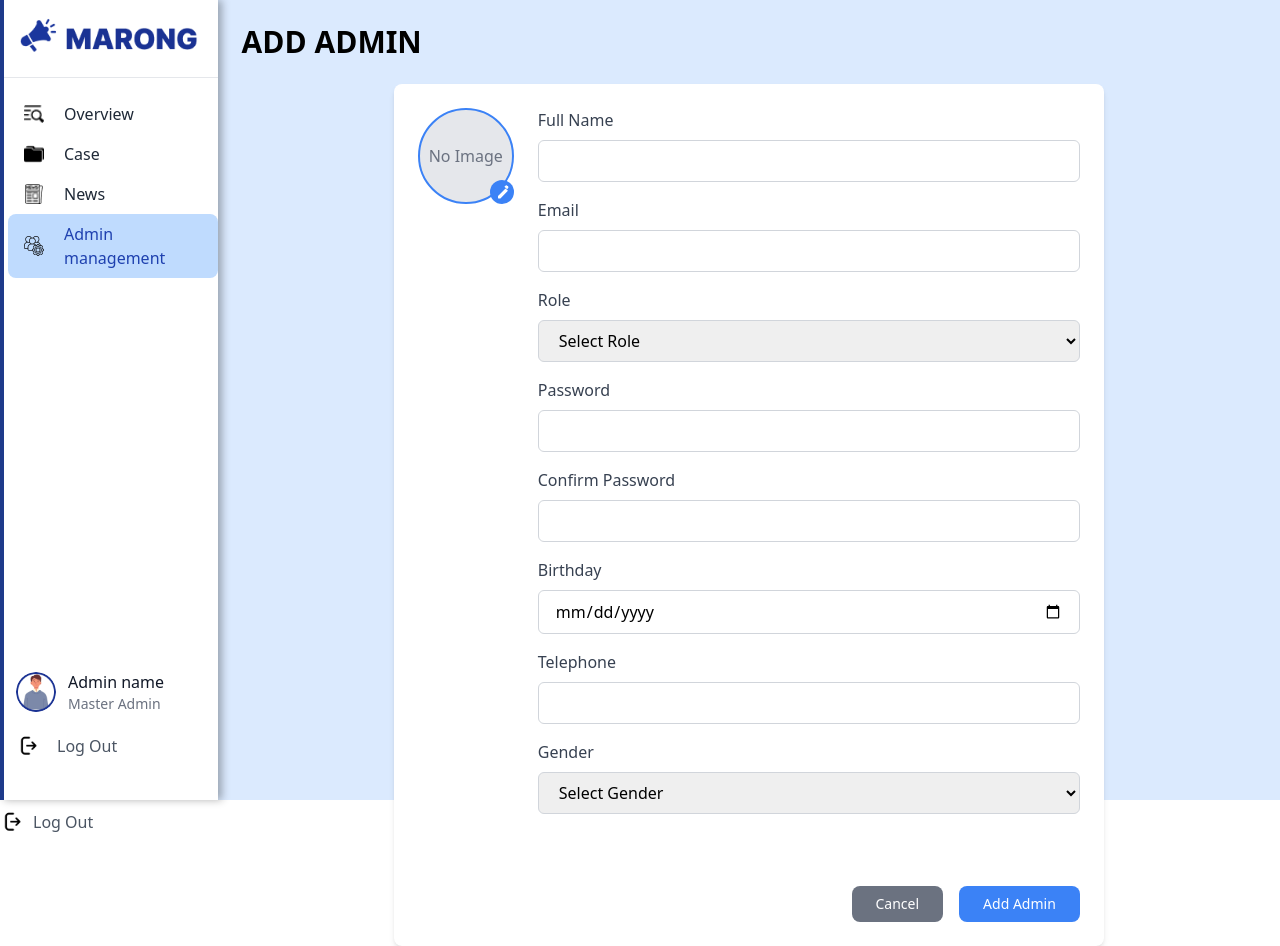
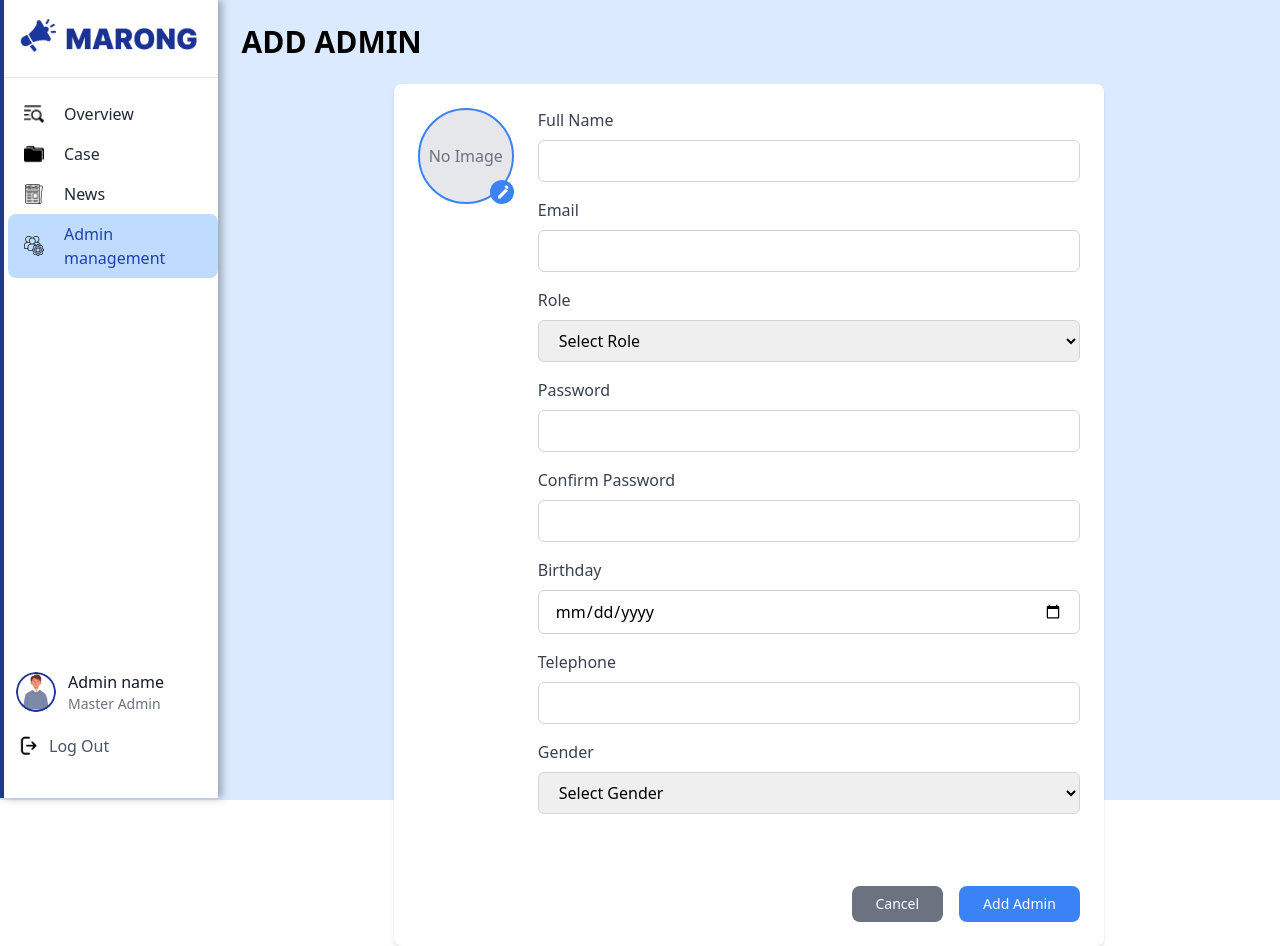
Before and after one commit to CosmosDever/marong-web, a Next.js app: page /admin/add in a window 1280 px wide. Built offline with nearby package versions, Linux system fonts and the light colour scheme; sample sign-in values are in the browser's storage.

Commit message:
remove duplicate log out button

```diff
--- a/src/app/component/Sidebar.tsx
+++ b/src/app/component/Sidebar.tsx
@@ -84,7 +84,7 @@ const Sidebar: FC = () => {
               </div>
             </div>
             <div className="flex items-center mt-3 py-2 rounded-lg group hover:bg-blue-100 ">
-              <Image
+                <Image
                 src="/Logout.png"
                 alt="logout icon"
                 width={25}
@@ -93,28 +93,12 @@ const Sidebar: FC = () => {
               />
               <a
                 href="#"
-                className="ml-2 text-gray-600 flex items-center group-hover:text-blue-800 active:bg-blue-200"
+                className="ml-2 text-gray-600 hover:text-gray-800 flex items-center" onClick={logout}
               >
-                <i className="fas fa-sign-out-alt mr-2"></i>
                 Log Out
               </a>
             </div>
           </div>
-        </div>
-        <div className="flex items-center mt-3">
-          <Image
-            src="/Logout.png"
-            alt="logout icon"
-            width={25}
-            height={25}
-            className="rounded-full"
-          />
-          <a
-            href="#"
-            className="ml-2 text-gray-600 hover:text-gray-800 flex items-center" onClick={logout}
-          >
-            Log Out
-          </a>
         </div>
       </div>
     {/* Empty Area */}
--- a/src/app/component/sidebar.tsx
+++ b/src/app/component/sidebar.tsx
@@ -84,7 +84,7 @@ const Sidebar: FC = () => {
               </div>
             </div>
             <div className="flex items-center mt-3 py-2 rounded-lg group hover:bg-blue-100 ">
-              <Image
+                <Image
                 src="/Logout.png"
                 alt="logout icon"
                 width={25}
@@ -93,28 +93,12 @@ const Sidebar: FC = () => {
               />
               <a
                 href="#"
-                className="ml-2 text-gray-600 flex items-center group-hover:text-blue-800 active:bg-blue-200"
+                className="ml-2 text-gray-600 hover:text-gray-800 flex items-center" onClick={logout}
               >
-                <i className="fas fa-sign-out-alt mr-2"></i>
                 Log Out
               </a>
             </div>
           </div>
-        </div>
-        <div className="flex items-center mt-3">
-          <Image
-            src="/Logout.png"
-            alt="logout icon"
-            width={25}
-            height={25}
-            className="rounded-full"
-          />
-          <a
-            href="#"
-            className="ml-2 text-gray-600 hover:text-gray-800 flex items-center" onClick={logout}
-          >
-            Log Out
-          </a>
         </div>
       </div>
     {/* Empty Area */}
```
